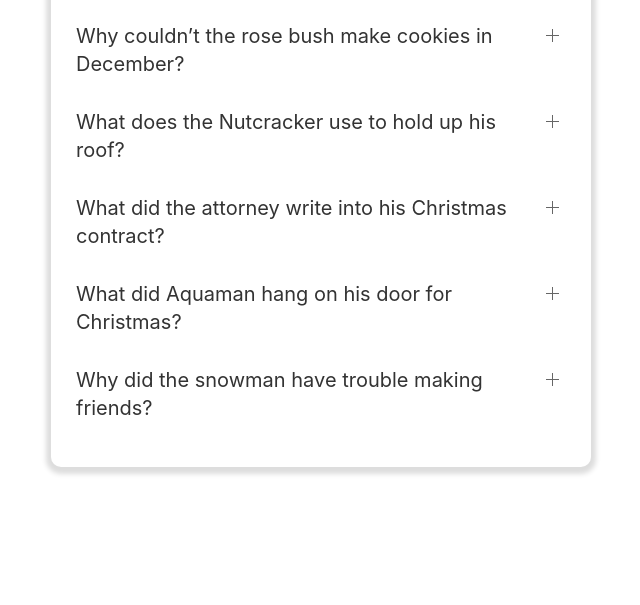
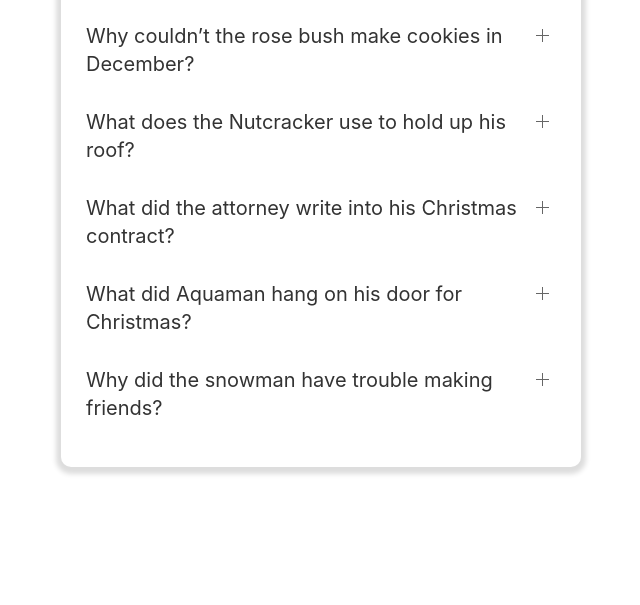
Before and after one commit to robertpkoenig/robertpkoenig.github.io, a plain HTML site: page index.html in a window 1280 px wide. Shown: the part 195-800 px from the top of the page, without its empty margins (319-959 px from the left). Drawn offline with nearby package versions, Linux system fonts and the light colour scheme.

Commit message:
Update style.css

```diff
--- a/style.css
+++ b/style.css
@@ -1,9 +1,14 @@
+.background {
+    margin: auto;
+    max-width: 540px;
+}
+
 .parent {
     background-color: white;
     padding: 20px;
     border-radius: 10px;
     box-shadow: 0px 2px 5px 5px #ddd;
-    margin: auto;
+    margin: 10px;
     margin-top: 50px;
     max-width: 500px;
 }
```
